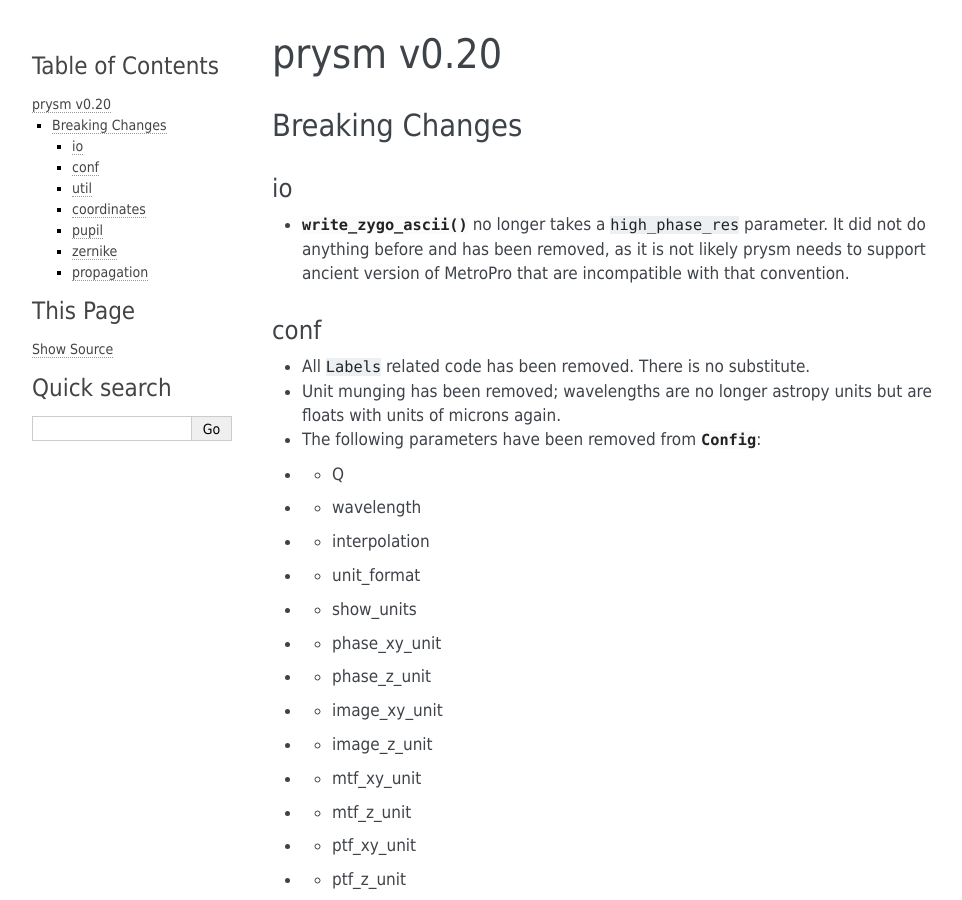
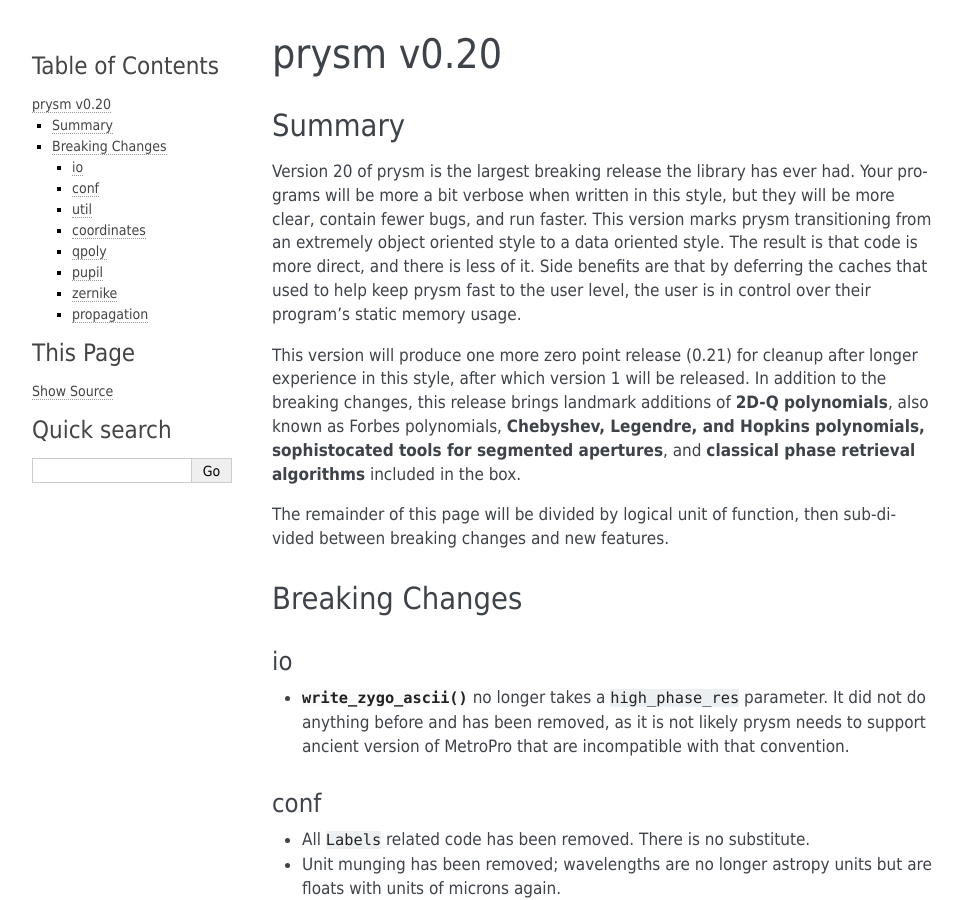
Before and after one commit to brandondube/prysm, a Sphinx documentation site: the page built from docs/source/releases/v0.20.rst, in a window 1280 px wide and 900 px high. Shown: the whole window, without its empty margins (148-1110 px from the left). Built offline with Sphinx 7.4.7, drawn with Linux system fonts in a browser that asks for light colours; pages that are not in the unit, such as notebooks, are missing from menus; some of the changed text lies outside the part shown.

Commit message:
add some feature summary stuff

```diff
--- a/docs/source/releases/v0.20.rst
+++ b/docs/source/releases/v0.20.rst
@@ -1,6 +1,16 @@
 ***********
 prysm v0.20
 ***********
+
+Summary
+=======
+
+Version 20 of prysm is the largest breaking release the library has ever had.  Your programs will be more a bit verbose when written in this style, but they will be more clear, contain fewer bugs, and run faster.  This version marks prysm transitioning from an extremely object oriented style to a data oriented style.  The result is that code is more direct, and there is less of it.  Side benefits are that by deferring the caches that used to help keep prysm fast to the user level, the user is in control over their program's static memory usage.
+
+This version will produce one more zero point release (0.21) for cleanup after longer experience in this style, after which version 1 will be released.  In addition to the breaking changes, this release brings landmark additions of **2D-Q polynomials**, also known as Forbes polynomials, **Chebyshev, Legendre, and Hopkins polynomials,** **sophistocated tools for segmented apertures**, and **classical phase retrieval algorithms** included in the box.
+
+The remainder of this page will be divided by logical unit of function, then sub-divided between breaking changes and new features.
+
 
 Breaking Changes
 ================
@@ -76,6 +86,12 @@
 - :func:`~prysm.coordinates.make_xy_grid` has had its signature changed from :code:`(samples_x, samples_y, radius=1)` to :code:`(shape, *, dx, diameter, grid=True)`.  shape auto-broadcasts to 2D and dx/diameter are keyword only.  grid controls returning vectors or a meshgrid.  :code:`make_xy_grid` is now FFT-aligned (always containing a zero sample).
 - :func:`make_rho_phi_grid` has been removed, combine :func:`make_xy_grid` with :func:`~prysm.coordinates.cart_to_polar`.
 
+qpoly
+-----
+
+- the :class:`QCONSag` and :class:`QBFSSag` classes have been removed, use the :func:`~prysm.qpoly.Qbfs` :func:`~prysm.qpoly.Qbfs_sequence`, :func:`~prysm.qpoly.Qcon`, and :func:`~prysm.qpoly.Qcon_sequence` functions to replicate the synthesis behavior.
+- new functions :func:`~prysm.qpoly.Q2d` and :func:`~prysm.qpoly.Q2d_sequence` to compute 2D-Q polynomials.
+
 pupil
 -----
 
```
Also changed, not shown: README.md (+9 -1 lines).
